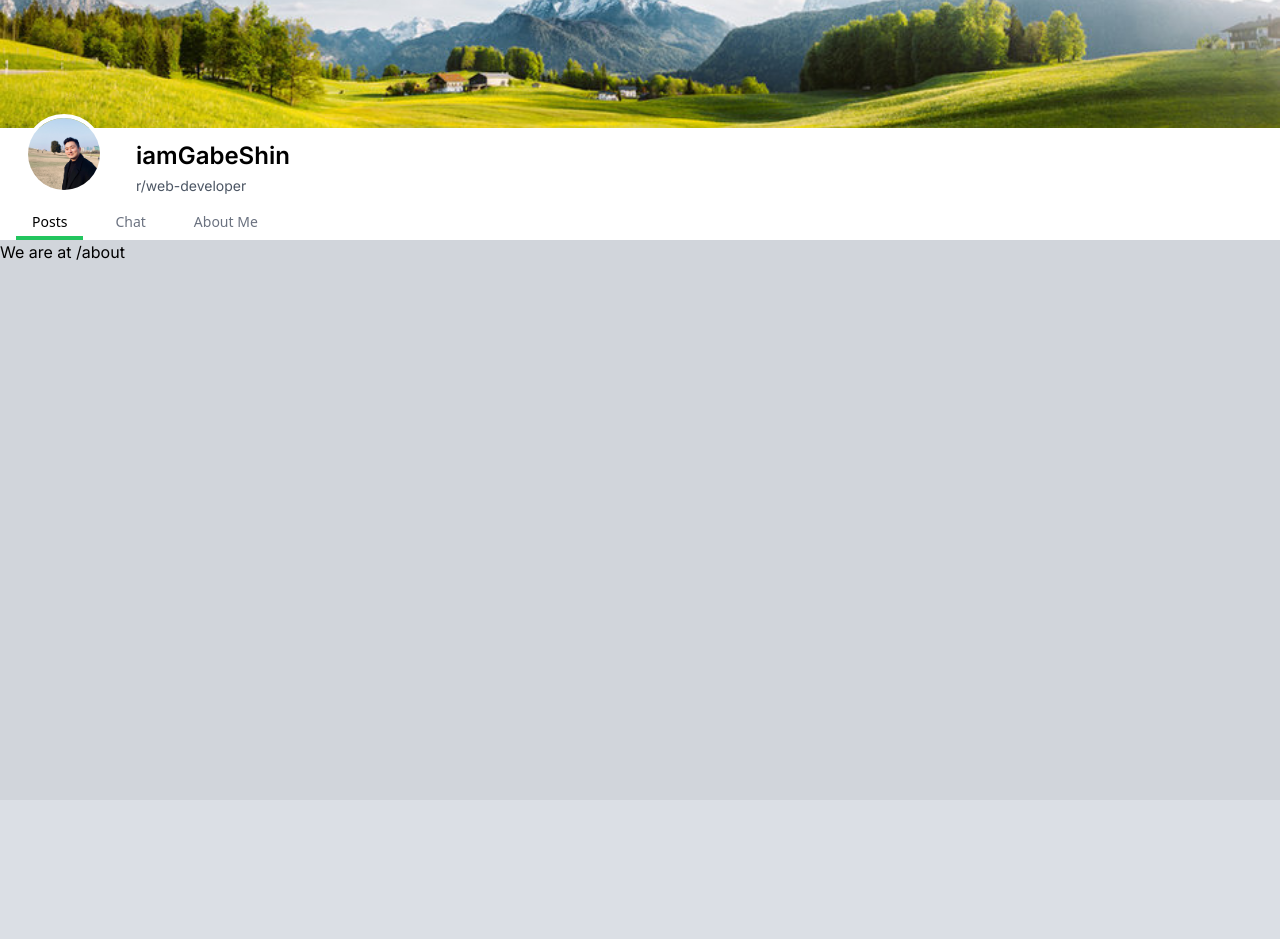
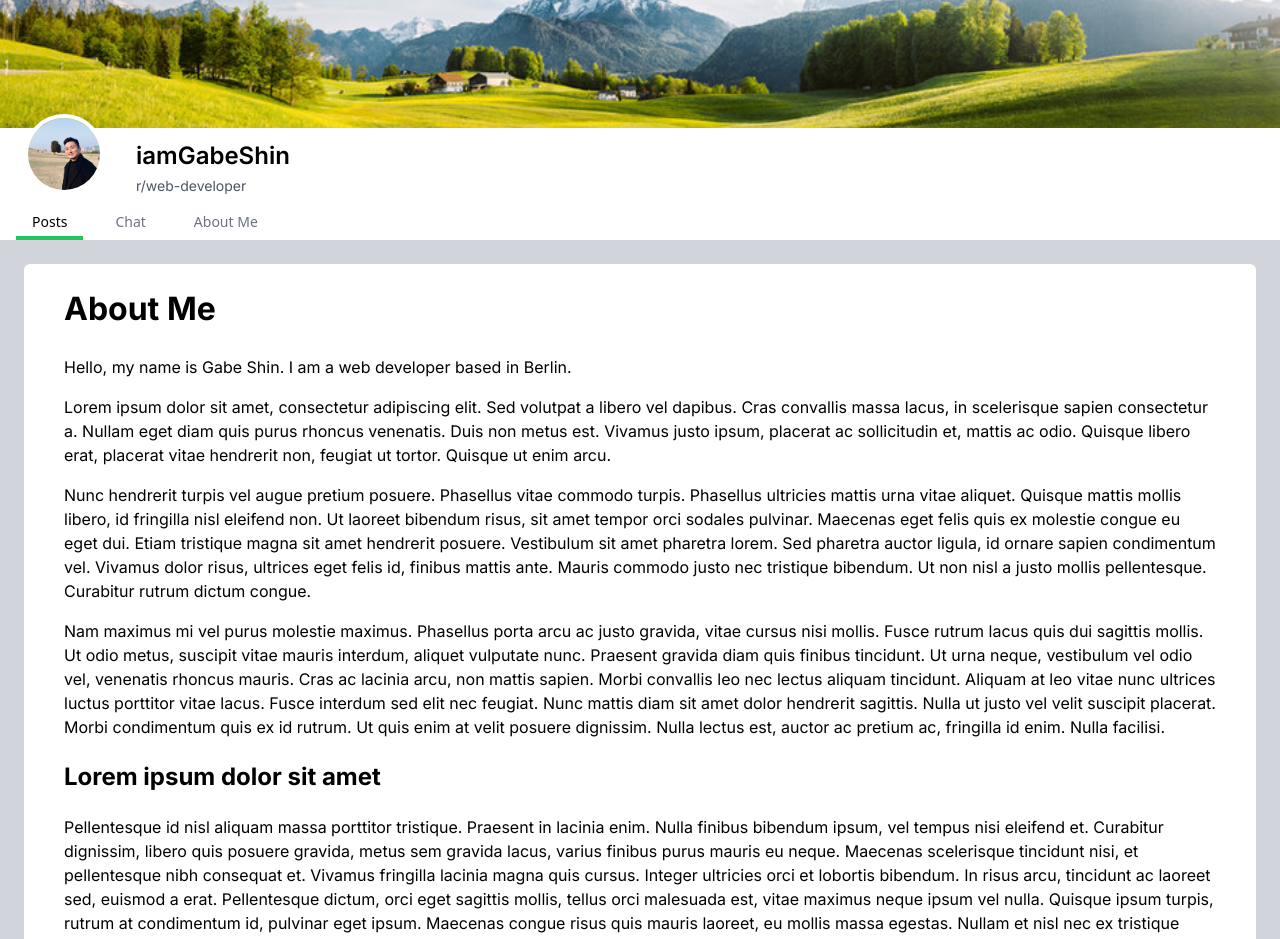
Before and after one commit to GabeShin/portfolio-website, a Next.js app: page /about in a window 1280 px wide. Shown: the top 939 px of the page. Before the commit the page ends 800 px from the top, so only its background shows below. Built offline with nearby package versions, Linux system fonts and the light colour scheme.

Commit message:
feat: /about

```diff
--- a/src/app/about/page.tsx
+++ b/src/app/about/page.tsx
@@ -1,7 +1,9 @@
+import AboutDetail from "@/components/about/about-detail";
+
 export default function AboutPage() {
   return (
     <main>
-      <h1>We are at /about</h1>
+      <AboutDetail />
     </main>
   );
 }
--- /dev/null
+++ b/src/components/about/about-detail.tsx
@@ -0,0 +1,42 @@
+import ReactMarkdown from "react-markdown";
+
+const AboutDetail = () => {
+  const content = `# About Me
+  Hello, my name is Gabe Shin. I am a web developer based in Berlin.
+
+  Lorem ipsum dolor sit amet, consectetur adipiscing elit. Sed volutpat a libero vel dapibus. Cras convallis massa lacus, in scelerisque sapien consectetur a. Nullam eget diam quis purus rhoncus venenatis. Duis non metus est. Vivamus justo ipsum, placerat ac sollicitudin et, mattis ac odio. Quisque libero erat, placerat vitae hendrerit non, feugiat ut tortor. Quisque ut enim arcu.
+
+Nunc hendrerit turpis vel augue pretium posuere. Phasellus vitae commodo turpis. Phasellus ultricies mattis urna vitae aliquet. Quisque mattis mollis libero, id fringilla nisl eleifend non. Ut laoreet bibendum risus, sit amet tempor orci sodales pulvinar. Maecenas eget felis quis ex molestie congue eu eget dui. Etiam tristique magna sit amet hendrerit posuere. Vestibulum sit amet pharetra lorem. Sed pharetra auctor ligula, id ornare sapien condimentum vel. Vivamus dolor risus, ultrices eget felis id, finibus mattis ante. Mauris commodo justo nec tristique bibendum. Ut non nisl a justo mollis pellentesque. Curabitur rutrum dictum congue.
+
+Nam maximus mi vel purus molestie maximus. Phasellus porta arcu ac justo gravida, vitae cursus nisi mollis. Fusce rutrum lacus quis dui sagittis mollis. Ut odio metus, suscipit vitae mauris interdum, aliquet vulputate nunc. Praesent gravida diam quis finibus tincidunt. Ut urna neque, vestibulum vel odio vel, venenatis rhoncus mauris. Cras ac lacinia arcu, non mattis sapien. Morbi convallis leo nec lectus aliquam tincidunt. Aliquam at leo vitae nunc ultrices luctus porttitor vitae lacus. Fusce interdum sed elit nec feugiat. Nunc mattis diam sit amet dolor hendrerit sagittis. Nulla ut justo vel velit suscipit placerat. Morbi condimentum quis ex id rutrum. Ut quis enim at velit posuere dignissim. Nulla lectus est, auctor ac pretium ac, fringilla id enim. Nulla facilisi.
+
+## Lorem ipsum dolor sit amet
+
+Pellentesque id nisl aliquam massa porttitor tristique. Praesent in lacinia enim. Nulla finibus bibendum ipsum, vel tempus nisi eleifend et. Curabitur dignissim, libero quis posuere gravida, metus sem gravida lacus, varius finibus purus mauris eu neque. Maecenas scelerisque tincidunt nisi, et pellentesque nibh consequat et. Vivamus fringilla lacinia magna quis cursus. Integer ultricies orci et lobortis bibendum. In risus arcu, tincidunt ac laoreet sed, euismod a erat. Pellentesque dictum, orci eget sagittis mollis, tellus orci malesuada est, vitae maximus neque ipsum vel nulla. Quisque ipsum turpis, rutrum at condimentum id, pulvinar eget ipsum. Maecenas congue risus quis mauris laoreet, eu mollis massa egestas. Nullam et nisl nec ex tristique sagittis at eget odio. Class aptent taciti sociosqu ad litora torquent per conubia nostra, per inceptos himenaeos. Sed scelerisque orci risus.
+
+Aenean vel velit pulvinar nulla blandit viverra. Cras convallis lacus at neque consequat, eget accumsan lectus facilisis. Pellentesque sed erat ullamcorper, commodo libero eu, volutpat felis. Phasellus pellentesque auctor libero, vitae mollis lacus maximus et. Maecenas dignissim metus risus, vitae commodo ex mattis ut. Nullam at risus sagittis, ornare lectus vel, consequat erat. Phasellus at scelerisque turpis, nec porta velit. Nullam eget scelerisque nibh, at elementum quam. Cras imperdiet leo elit, a hendrerit libero volutpat in. Fusce a luctus nulla.
+
+## Lorem ipsum dolor sit amet
+
+Pellentesque id nisl aliquam massa porttitor tristique. Praesent in lacinia enim. Nulla finibus bibendum ipsum, vel tempus nisi eleifend et. Curabitur dignissim, libero quis posuere gravida, metus sem gravida lacus, varius finibus purus mauris eu neque. Maecenas scelerisque tincidunt nisi, et pellentesque nibh consequat et. Vivamus fringilla lacinia magna quis cursus. Integer ultricies orci et lobortis bibendum. In risus arcu, tincidunt ac laoreet sed, euismod a erat. Pellentesque dictum, orci eget sagittis mollis, tellus orci malesuada est, vitae maximus neque ipsum vel nulla. Quisque ipsum turpis, rutrum at condimentum id, pulvinar eget ipsum. Maecenas congue risus quis mauris laoreet, eu mollis massa egestas. Nullam et nisl nec ex tristique sagittis at eget odio. Class aptent taciti sociosqu ad litora torquent per conubia nostra, per inceptos himenaeos. Sed scelerisque orci risus.
+
+Aenean vel velit pulvinar nulla blandit viverra. Cras convallis lacus at neque consequat, eget accumsan lectus facilisis. Pellentesque sed erat ullamcorper, commodo libero eu, volutpat felis. Phasellus pellentesque auctor libero, vitae mollis lacus maximus et. Maecenas dignissim metus risus, vitae commodo ex mattis ut. Nullam at risus sagittis, ornare lectus vel, consequat erat. Phasellus at scelerisque turpis, nec porta velit. Nullam eget scelerisque nibh, at elementum quam. Cras imperdiet leo elit, a hendrerit libero volutpat in. Fusce a luctus nulla.
+
+## Lorem ipsum dolor sit amet
+
+Pellentesque id nisl aliquam massa porttitor tristique. Praesent in lacinia enim. Nulla finibus bibendum ipsum, vel tempus nisi eleifend et. Curabitur dignissim, libero quis posuere gravida, metus sem gravida lacus, varius finibus purus mauris eu neque. Maecenas scelerisque tincidunt nisi, et pellentesque nibh consequat et. Vivamus fringilla lacinia magna quis cursus. Integer ultricies orci et lobortis bibendum. In risus arcu, tincidunt ac laoreet sed, euismod a erat. Pellentesque dictum, orci eget sagittis mollis, tellus orci malesuada est, vitae maximus neque ipsum vel nulla. Quisque ipsum turpis, rutrum at condimentum id, pulvinar eget ipsum. Maecenas congue risus quis mauris laoreet, eu mollis massa egestas. Nullam et nisl nec ex tristique sagittis at eget odio. Class aptent taciti sociosqu ad litora torquent per conubia nostra, per inceptos himenaeos. Sed scelerisque orci risus.
+
+Aenean vel velit pulvinar nulla blandit viverra. Cras convallis lacus at neque consequat, eget accumsan lectus facilisis. Pellentesque sed erat ullamcorper, commodo libero eu, volutpat felis. Phasellus pellentesque auctor libero, vitae mollis lacus maximus et. Maecenas dignissim metus risus, vitae commodo ex mattis ut. Nullam at risus sagittis, ornare lectus vel, consequat erat. Phasellus at scelerisque turpis, nec porta velit. Nullam eget scelerisque nibh, at elementum quam. Cras imperdiet leo elit, a hendrerit libero volutpat in. Fusce a luctus nulla.
+
+  `;
+  return (
+    <div className=" bg-white m-6 rounded-md flex-wrap min-h-screen">
+      <ReactMarkdown
+        className="no-tailwind markdown-content pl-10 pr-10 pb-16"
+        children={content}
+      />
+    </div>
+  );
+};
+
+export default AboutDetail;
```
